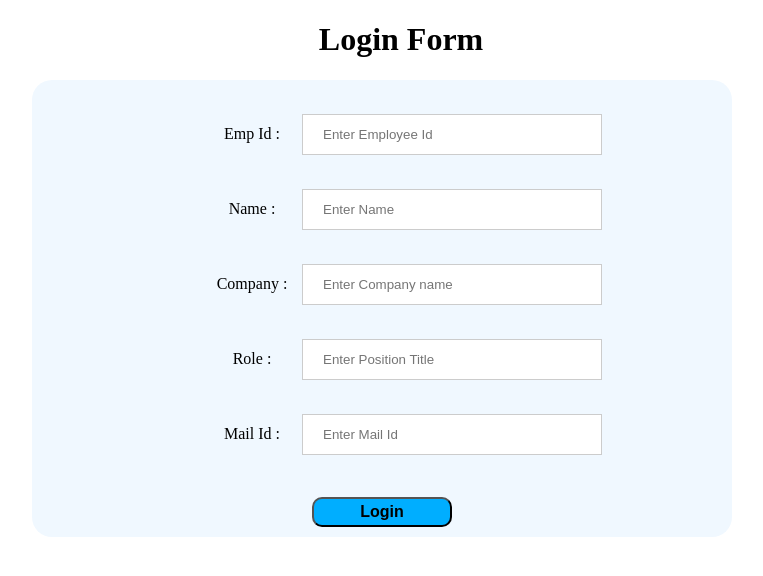
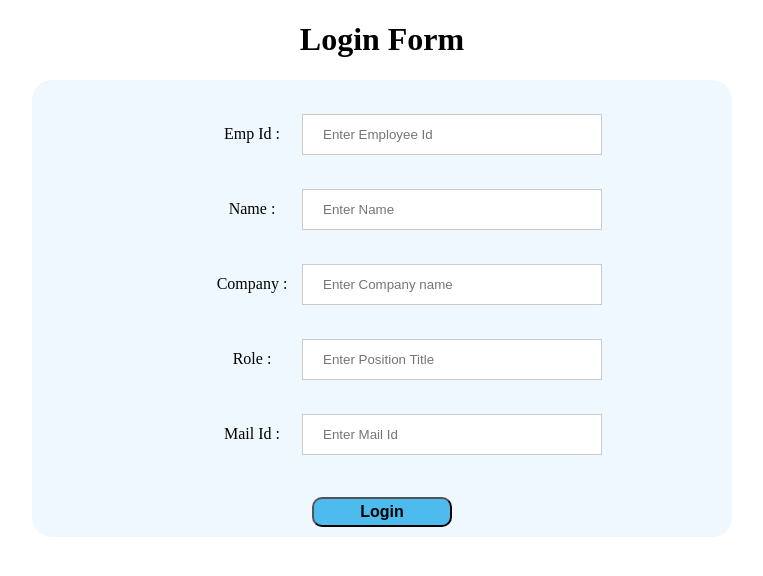
Before and after one commit to JenilaS599/Employee-survey, a React (Create React App) app: page / in a window 1280 px wide. Shown: the top 576 px of the page, without its empty margins (258-1021 px from the left). Built offline with nearby package versions, Linux system fonts and the light colour scheme.

Commit message:
Update index.css

```diff
--- a/src/index.css
+++ b/src/index.css
@@ -1,6 +1,6 @@
 h1 {
   color: black;
-  margin-left: 45%;
+  text-align: center;
 }
 form {
   background-color: aliceblue;
@@ -37,7 +37,7 @@ form button {
   font-weight: bold;
   text-align: center;
   color: black;
-  background-color: rgb(0, 174, 255);
+  background-color: rgb(78, 187, 238);
   border-radius: 10px;
 }
 form button:hover {
```
